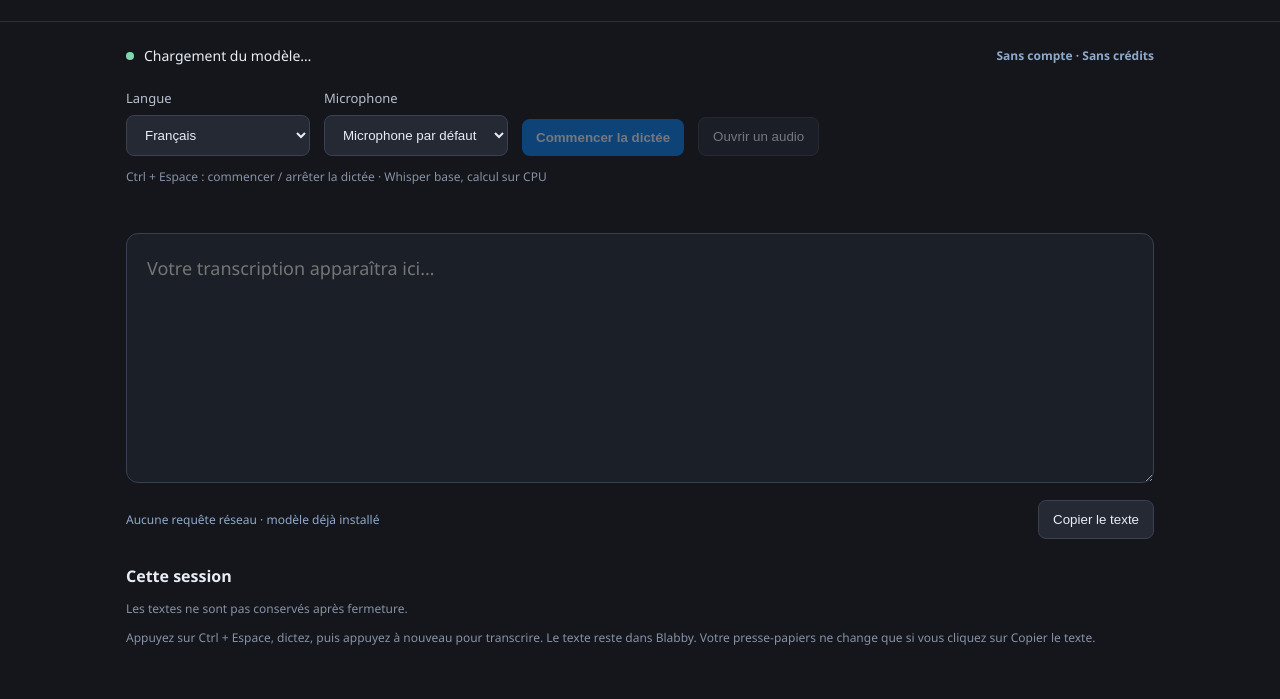
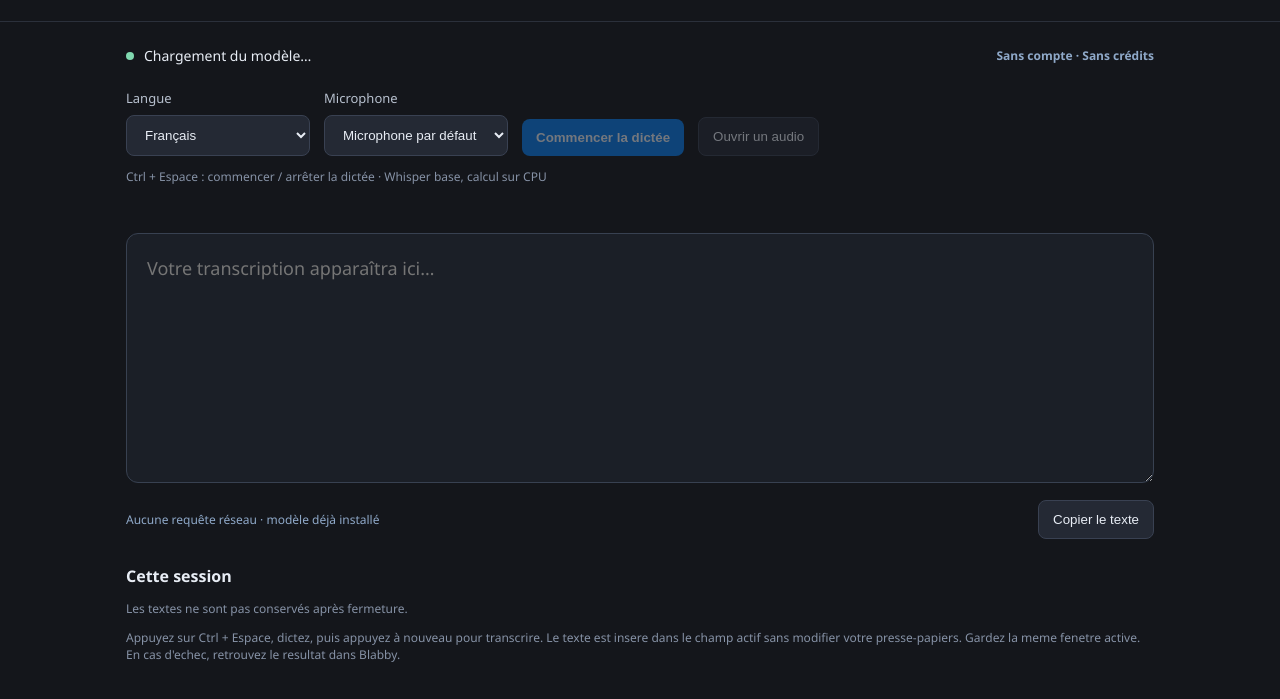
Before and after one commit to user257814938/blabby-desktop-local, a website: page app/index.html in a window 1280 px wide. Shown: the part 104-803 px from the top of the page. Drawn offline with Linux system fonts and the light colour scheme.

Commit message:
Update dictation hint for clipboard-free insertion

```diff
--- a/app/index.html
+++ b/app/index.html
@@ -10,5 +10,5 @@
 <p id="error" role="alert"></p><textarea id="text" placeholder="Votre transcription apparaîtra ici…" aria-label="Transcription"></textarea>
 <footer><span id="details">Aucune requête réseau · modèle déjà installé</span><button id="copy">Copier le texte</button></footer>
 <section><h2>Cette session</h2><div id="history"><p class="hint">Les textes ne sont pas conservés après fermeture.</p></div></section>
-<p class="hint">Appuyez sur Ctrl + Espace, dictez, puis appuyez à nouveau pour transcrire. Le texte reste dans Blabby. Votre presse-papiers ne change que si vous cliquez sur Copier le texte.</p>
+<p class="hint">Appuyez sur Ctrl + Espace, dictez, puis appuyez à nouveau pour transcrire. Le texte est insere dans le champ actif sans modifier votre presse-papiers. Gardez la meme fenetre active. En cas d'echec, retrouvez le resultat dans Blabby.</p>
 </main><script src="renderer.js"></script></body></html>
```
